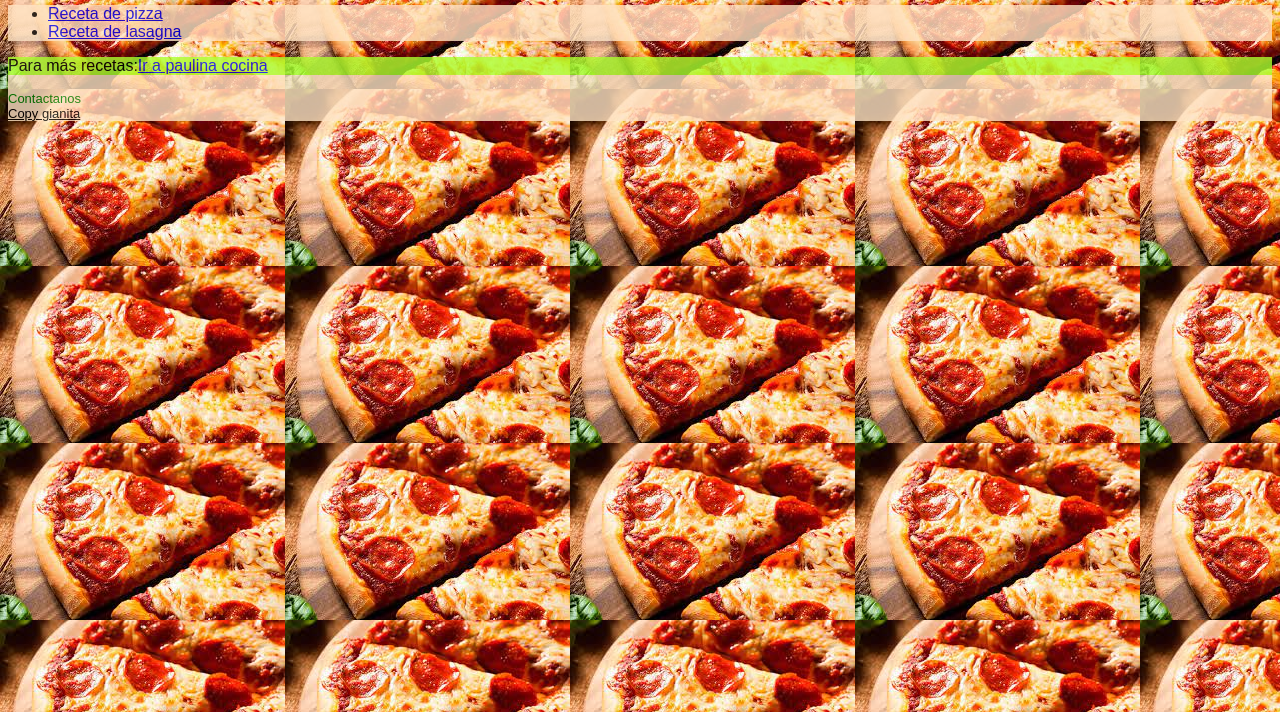
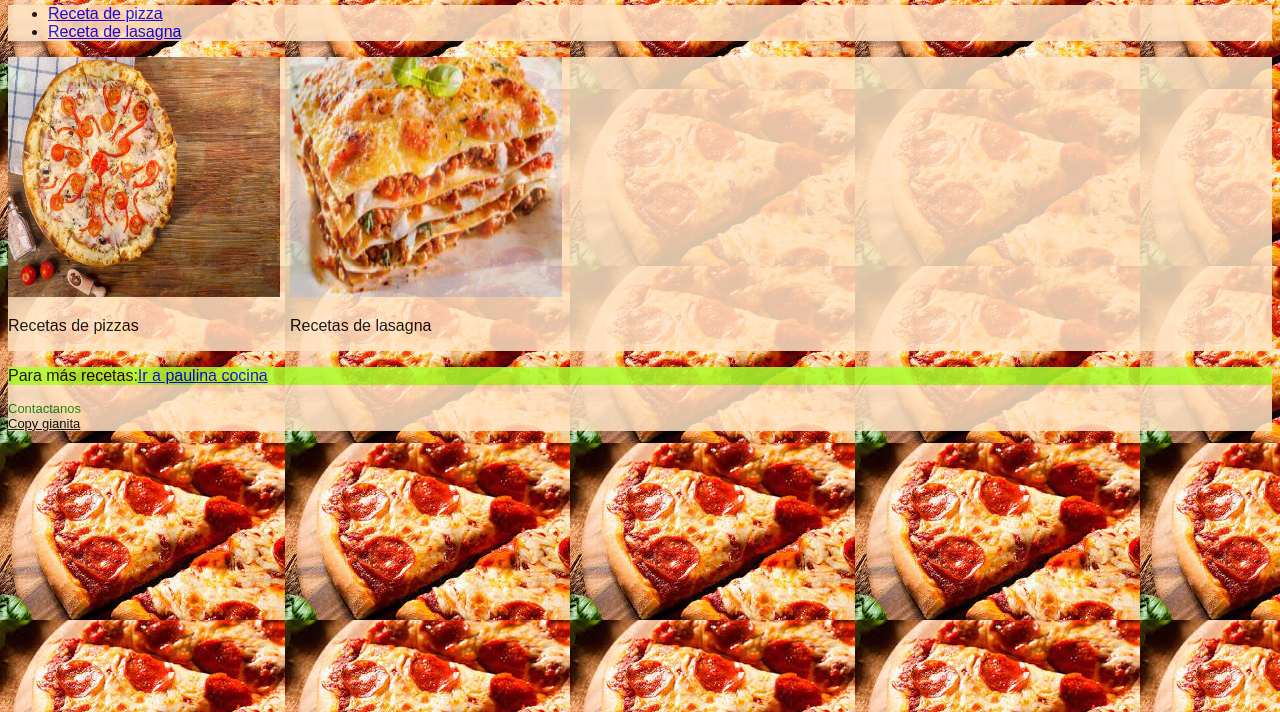
Before and after one commit to giana2022/repo-2, a plain HTML site: page index.html in a window 1280 px wide. Shown: the part 88-800 px from the top of the page. Drawn offline with Linux system fonts and the light colour scheme.

Commit message:
Agregué imágenes con enlace con flex

```diff
--- a/css/estilo.css
+++ b/css/estilo.css
@@ -43,10 +43,24 @@ selector universal:
 */
 
 header, nav, footer {
-    opacity: 80%;
+    opacity: 85%;
+}
+
+img{
+    opacity: 100%;
 }
 
 p:first-child{
     background-color: greenyellow;
     font-size: medium;
 }
+
+.menu-img {
+    display: flex;
+    column-gap: 10px;
+}
+
+img {
+    height: 15em;
+    width: 17em;
+}
--- a/index.html
+++ b/index.html
@@ -32,6 +32,16 @@
                 <!-- <a href="...\"></a> -->
             </ul>
         </nav>
+        <nav class="menu-img">
+            <div>
+                <a href="pages\pizza.html"><img id="img1" src="img\pizza.jpg" alt="" width="300px" height="200px"></a>
+                <p>Recetas de pizzas</p>
+            </div>
+            <div>
+                <a href="pages\lasagna.html"><img id="img2" src="img\Lasagna.jpg" alt="" width="300px"height= "200px"></a>
+                <p>Recetas de lasagna</p>
+            </div>
+        </nav>
         <footer>
             <p>Para más recetas:<a href="https://www.paulinacocina.net/" target="_blank">Ir a paulina cocina</a></p> <!--Posicionamiento absoluto-->
             <a href="pages\contacto.html" id="contactoEnlace">Contactanos</a>
```
Also changed, not shown: img/Lasagna.jpg (added).
